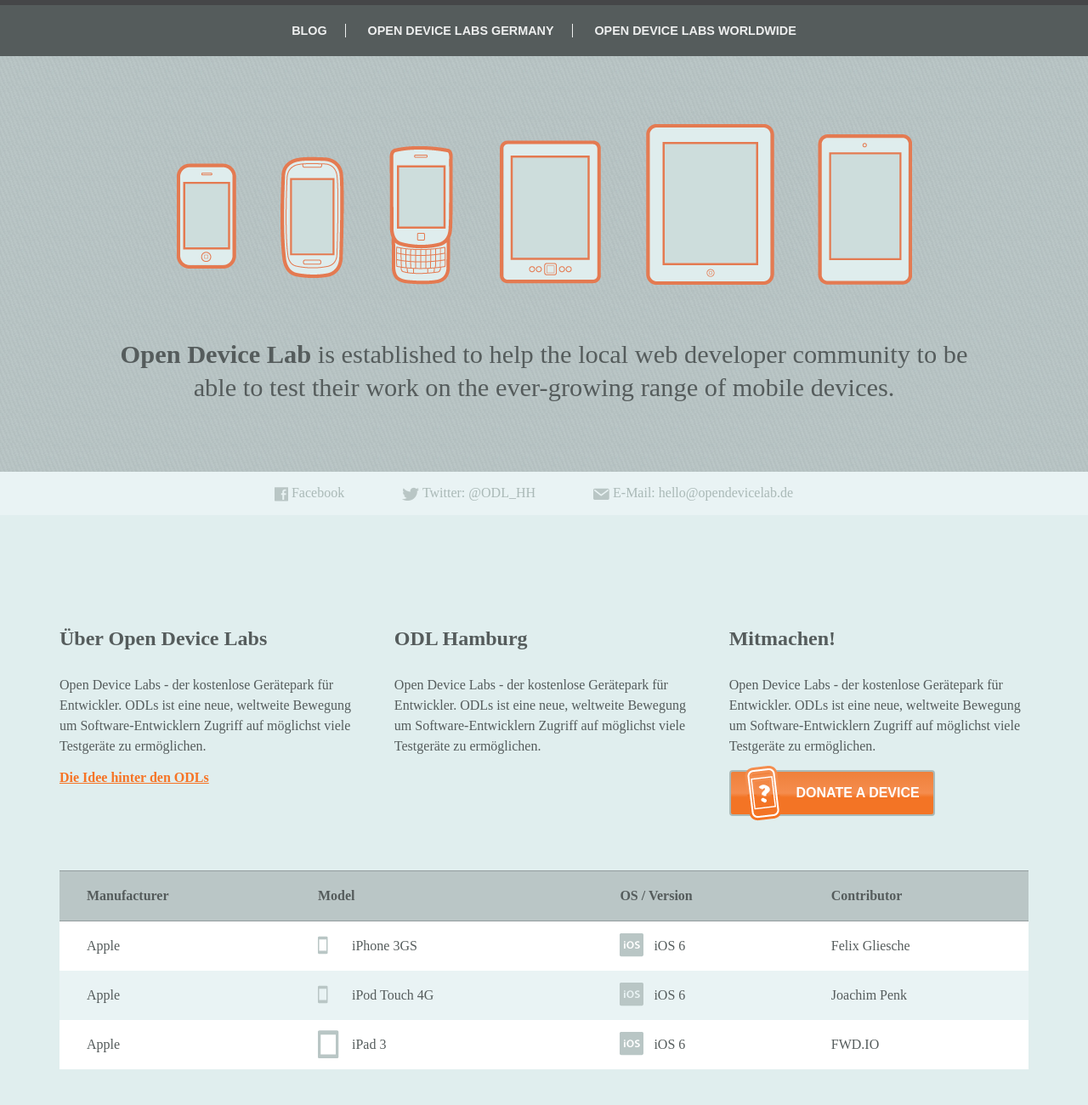
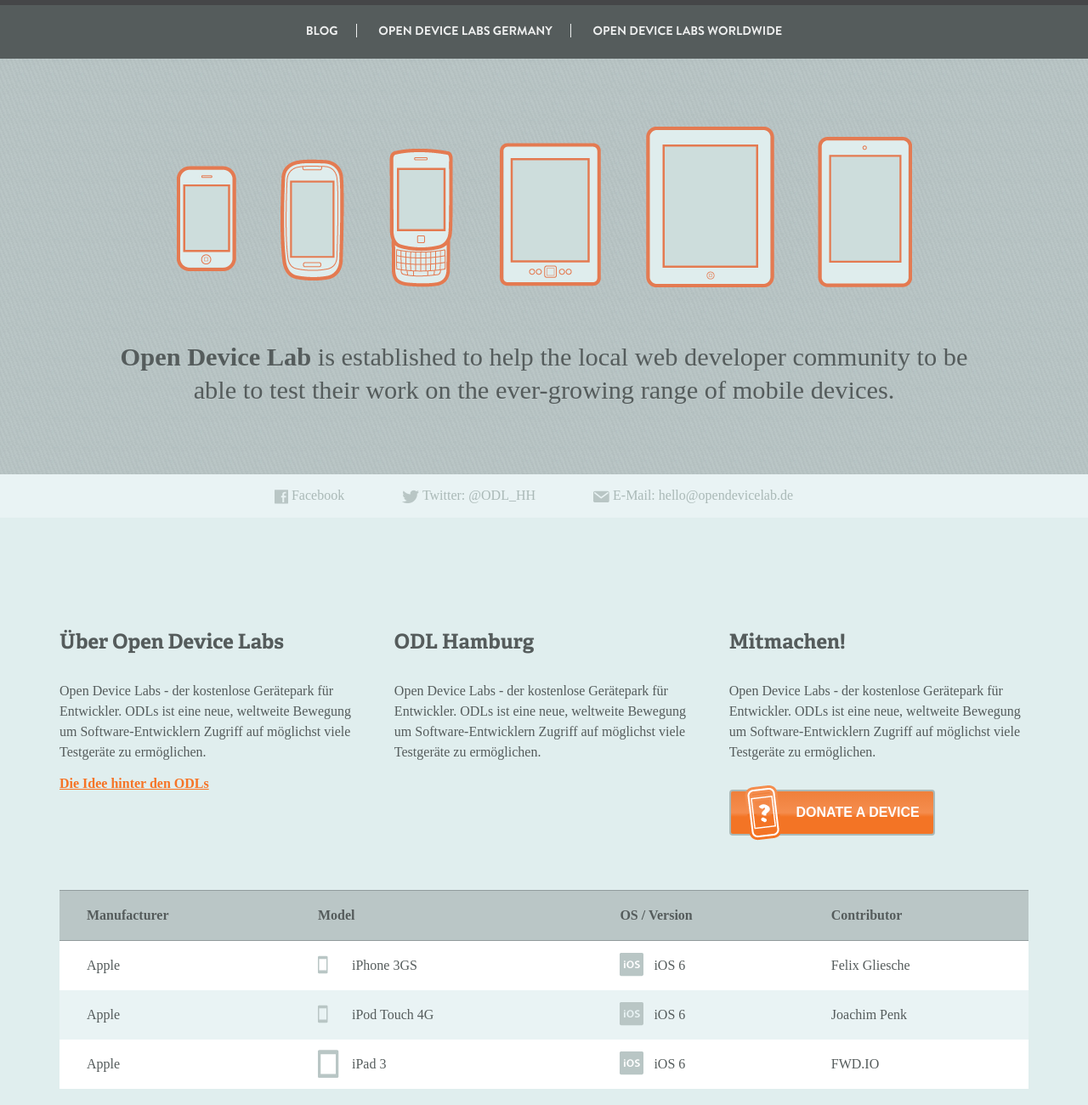
Before and after one commit to fwd-io/odl-hamburg, a plain HTML site: page index.html in a window 1280 px wide. Shown: the top 1300 px of the page at 85% size. Drawn offline with nearby package versions, Linux system fonts and the light colour scheme.

Commit message:
implemented webfonts for nav and header

```diff
--- a/assets/css/styles.less
+++ b/assets/css/styles.less
@@ -38,10 +38,9 @@
 	}
 
 	a {
-		font-weight: bold;
+		font-family: BrandonGrotesque-Bold;
 		color: @custom-white;
 		text-transform: uppercase;
-		font-family: Sans-Serif;
 		text-decoration: none;
 	}
 }
@@ -79,12 +78,39 @@
 
 #quickinfo {
 	a {
+		margin-top: 3em;
 		font-weight: bold;
 		text-decoration: underline;
 	}
 
 	p {
 		line-height: 1.5em;
+	}
+}
+
+button.donate {
+	background: #ef803b; /* Old browsers */
+	background: -moz-linear-gradient(top, #ef803b 1%, #f58d4e 50%, #f37425 60%); /* FF3.6+ */
+	background: -webkit-gradient(linear, left top, left bottom, color-stop(1%,#ef803b), color-stop(50%,#f58d4e), color-stop(60%,#f37425)); /* Chrome,Safari4+ */
+	background: -webkit-linear-gradient(top, #ef803b 1%,#f58d4e 50%,#f37425 60%); /* Chrome10+,Safari5.1+ */
+	background: -o-linear-gradient(top, #ef803b 1%,#f58d4e 50%,#f37425 60%); /* Opera 11.10+ */
+	background: -ms-linear-gradient(top, #ef803b 1%,#f58d4e 50%,#f37425 60%); /* IE10+ */
+	background: linear-gradient(to bottom, #ef803b 1%,#f58d4e 50%,#f37425 60%); /* W3C */
+	filter: progid:DXImageTransform.Microsoft.gradient( startColorstr='#ef803b', endColorstr='#f37425',GradientType=0 ); /* IE6-9 */
+
+	border: 2px solid @link-grey;
+	color: #FFF;
+	text-transform: uppercase;
+	border-radius: 4px;
+	padding: 1em 1em 1em 4.8em;
+	font-weight: bold;
+	position: relative;
+	margin-top: 1em;
+
+	img {
+		position: absolute;
+		top: -0.4em;
+		left: 1em;
 	}
 }
 
@@ -165,31 +191,6 @@
 	text-decoration: none;
 }
 
-button.donate {
-	background: #ef803b; /* Old browsers */
-	background: -moz-linear-gradient(top, #ef803b 1%, #f58d4e 50%, #f37425 60%); /* FF3.6+ */
-	background: -webkit-gradient(linear, left top, left bottom, color-stop(1%,#ef803b), color-stop(50%,#f58d4e), color-stop(60%,#f37425)); /* Chrome,Safari4+ */
-	background: -webkit-linear-gradient(top, #ef803b 1%,#f58d4e 50%,#f37425 60%); /* Chrome10+,Safari5.1+ */
-	background: -o-linear-gradient(top, #ef803b 1%,#f58d4e 50%,#f37425 60%); /* Opera 11.10+ */
-	background: -ms-linear-gradient(top, #ef803b 1%,#f58d4e 50%,#f37425 60%); /* IE10+ */
-	background: linear-gradient(to bottom, #ef803b 1%,#f58d4e 50%,#f37425 60%); /* W3C */
-	filter: progid:DXImageTransform.Microsoft.gradient( startColorstr='#ef803b', endColorstr='#f37425',GradientType=0 ); /* IE6-9 */
-
-	border: 2px solid @link-grey;
-	color: #FFF;
-	text-transform: uppercase;
-	border-radius: 4px;
-	padding: 1em 1em 1em 4.8em;
-	font-weight: bold;
-	position: relative;
-
-	img {
-		position: absolute;
-		top: -0.4em;
-		left: 1em;
-	}
-}
-
 ul {
 	list-style: none outside none;
 }
@@ -200,6 +201,8 @@
 
 h2 {
 	margin-bottom: 29px;
+	font-family: Adelle-Bold;
+	font-weight: 400;
 }
 
 p, h2, table, ul {
@@ -301,7 +304,6 @@
 
 body {
 	margin: 0;
-	//font-family: Adelle-Bold;
 }
 
 html {
```
Also changed, not shown: assets/css/styles.css.
